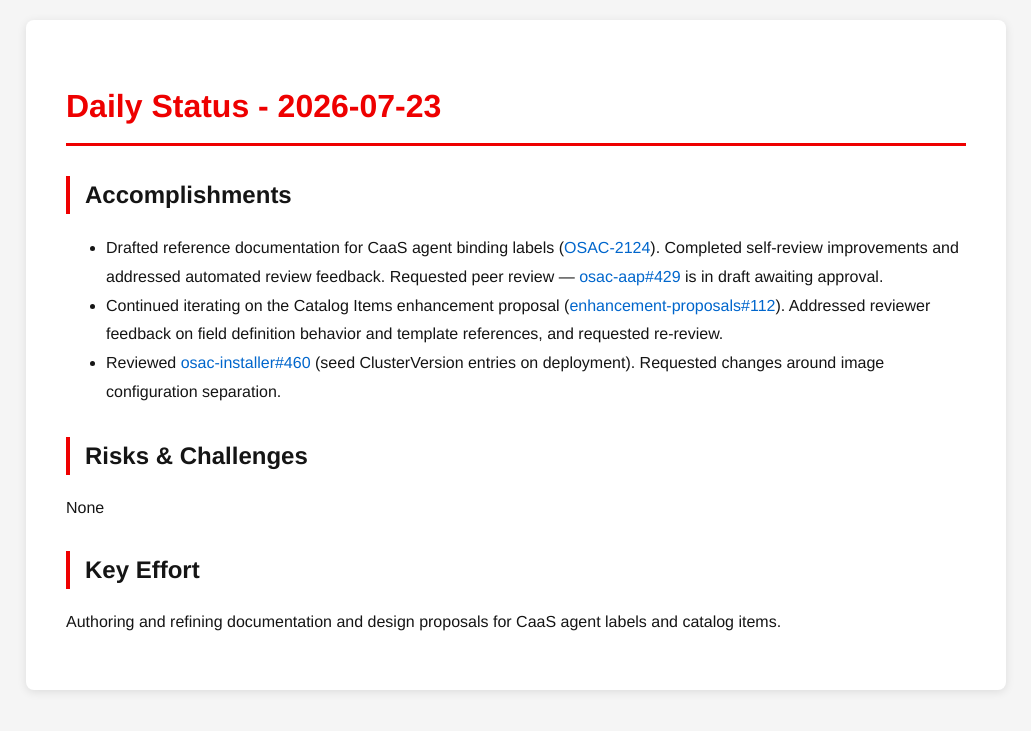
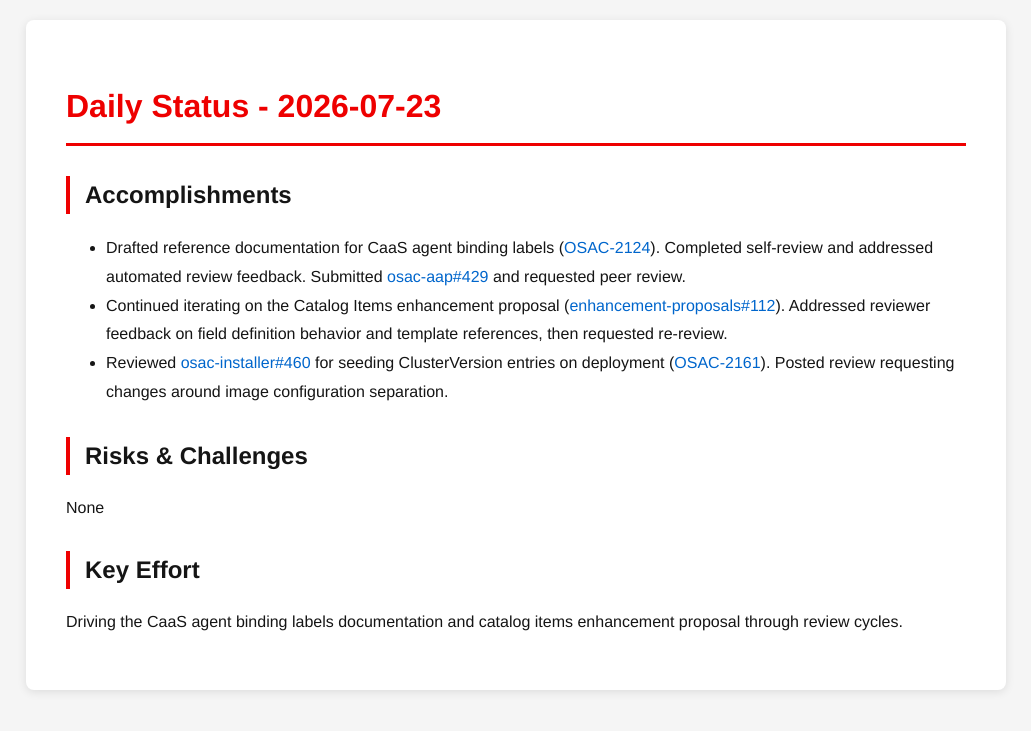
Before and after one commit to tzvatot/daily-status, a Jekyll site: the page built from 2026-07-23.md, in a window 1280 px wide. Shown: the top 731 px of the page, without its empty margins (124-1155 px from the left). Built offline with Jekyll 4.4.1, drawn with Linux system fonts in a browser that asks for light colours.

Commit message:
Daily status update - 2026-07-23

```diff
--- a/2026-07-23.md
+++ b/2026-07-23.md
@@ -7,12 +7,12 @@
 # Daily Status - 2026-07-23
 
 ## Accomplishments
-- Drafted reference documentation for CaaS agent binding labels ([OSAC-2124](https://redhat.atlassian.net/browse/OSAC-2124)). Completed self-review improvements and addressed automated review feedback. Requested peer review — [osac-aap#429](https://github.com/osac-project/osac-aap/pull/429) is in draft awaiting approval.
-- Continued iterating on the Catalog Items enhancement proposal ([enhancement-proposals#112](https://github.com/osac-project/enhancement-proposals/pull/112)). Addressed reviewer feedback on field definition behavior and template references, and requested re-review.
-- Reviewed [osac-installer#460](https://github.com/osac-project/osac-installer/pull/460) (seed ClusterVersion entries on deployment). Requested changes around image configuration separation.
+- Drafted reference documentation for CaaS agent binding labels ([OSAC-2124](https://redhat.atlassian.net/browse/OSAC-2124)). Completed self-review and addressed automated review feedback. Submitted [osac-aap#429](https://github.com/osac-project/osac-aap/pull/429) and requested peer review.
+- Continued iterating on the Catalog Items enhancement proposal ([enhancement-proposals#112](https://github.com/osac-project/enhancement-proposals/pull/112)). Addressed reviewer feedback on field definition behavior and template references, then requested re-review.
+- Reviewed [osac-installer#460](https://github.com/osac-project/osac-installer/pull/460) for seeding ClusterVersion entries on deployment ([OSAC-2161](https://redhat.atlassian.net/browse/OSAC-2161)). Posted review requesting changes around image configuration separation.
 
 ## Risks & Challenges
 None
 
 ## Key Effort
-Authoring and refining documentation and design proposals for CaaS agent labels and catalog items.
+Driving the CaaS agent binding labels documentation and catalog items enhancement proposal through review cycles.
```
